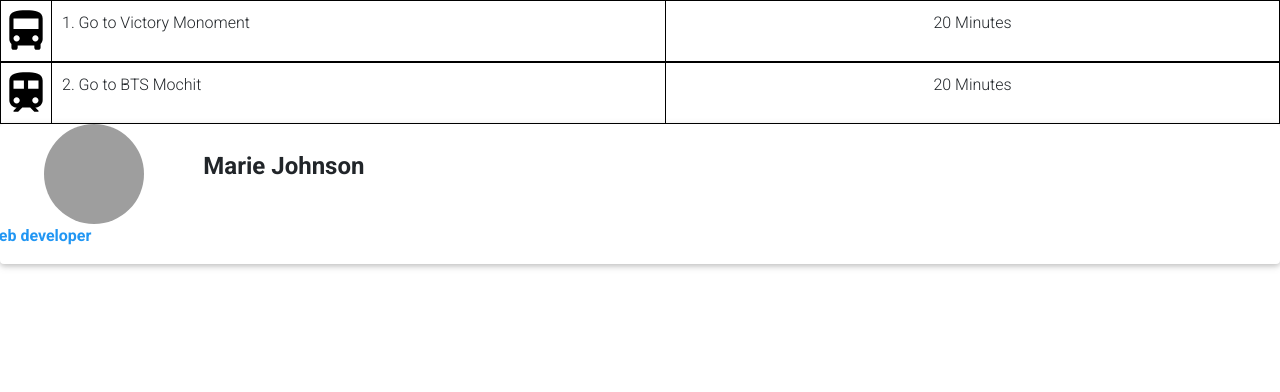
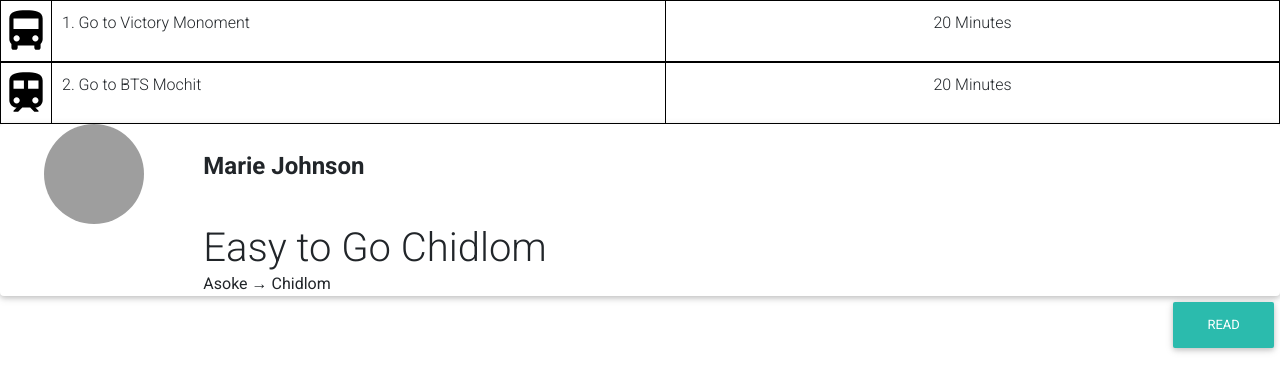
Before and after one commit to perjerz/app, a React (Create React App) app: page /list in a window 1280 px wide. Shown: the top 392 px of the page. Built offline with nearby package versions, Linux system fonts and the light colour scheme; grey boxes are pictures that could not be loaded.

Commit message:
fix passport

```diff
--- a/src/component/Passport.js
+++ b/src/component/Passport.js
@@ -1,10 +1,12 @@
 import React, { Component } from 'react';
-import { Card, CardBody, Col, Row} from 'mdbreact'
+import { Card, Button } from 'mdbreact'
 
 class Passport extends Component {
+
   render() {
+
     return (
-    <div>
+    <div className="d-flex flex-column">
       <Card className="face front">
         <div className="row align-items-center">
           <div className="col col-2">
@@ -15,9 +17,15 @@ class Passport extends Component {
           <h4 className="font-weight-bold mb-3">Marie Johnson</h4>
         </div>
         <div className="row">
-          <p className="font-weight-bold blue-text">Web developer</p>
+          <div  className="col p-0 offset-2">
+            <h1 style={{margin: 0, textAlign: 'left'}}>Easy to Go Chidlom</h1>
+          </div>
+        </div>
+        <div className="row">
+          <div style={{textAlign: 'left'}} className="col p-0 offset-2">Asoke → Chidlom</div>
         </div>
       </Card>
+      <Button className="align-self-end">READ</Button>
     </div>
     );
   }
```
